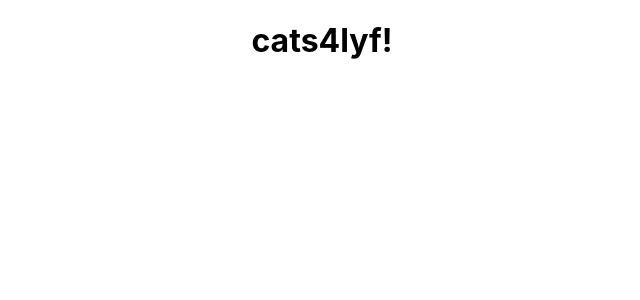
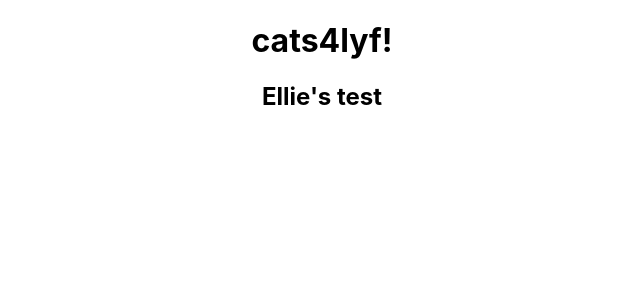
Before and after one commit to ellie-duriez/cats4lyf, a JavaScript app: page / in a window 1280 px wide. Shown: the top 300 px of the page, without its empty margins (318-958 px from the left). Built offline with nearby package versions, Linux system fonts and the light colour scheme; the HTML template or start-up script is replaced by a standard one.

Commit message:
ellie's test (added a h2 to app.js)

```diff
--- a/src/App.js
+++ b/src/App.js
@@ -4,6 +4,7 @@ function App() {
   return (
     <div className="App">
     <h1>cats4lyf!</h1>
+    <h2>Ellie's test</h2>
     </div>
   );
 }
```
